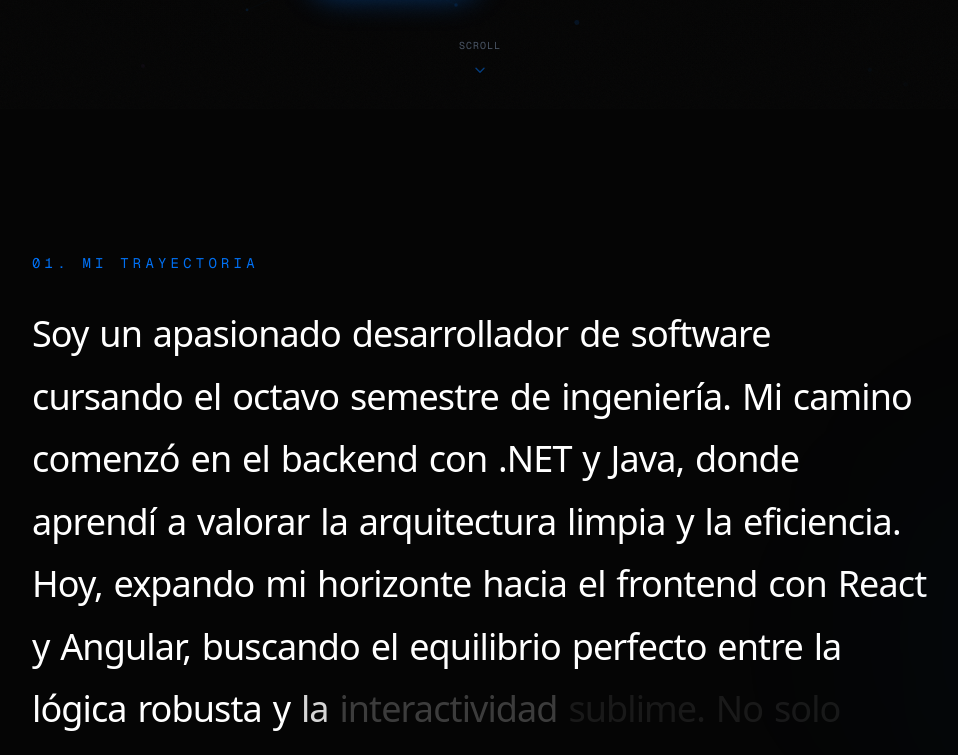
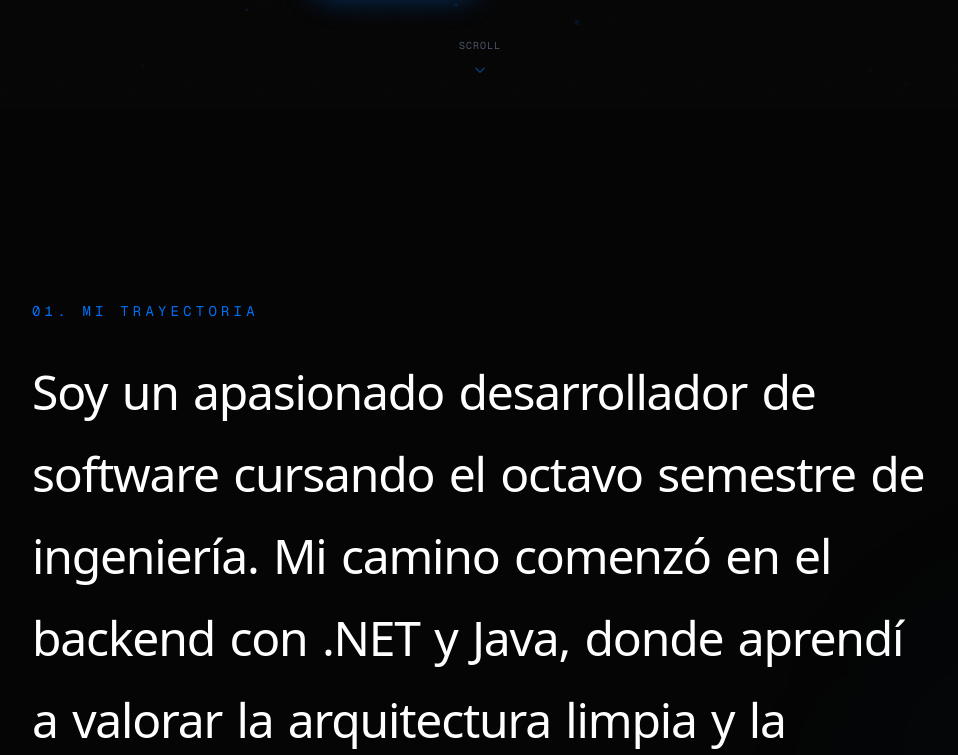
Before and after one commit to PabloLinares06/Portafolio, a Next.js app: page / in a window 1280 px wide. Shown: the part 691-1446 px from the top of the page, without its empty margins (160-1118 px from the left). Built offline with nearby package versions, Linux system fonts and the light colour scheme.

Commit message:
ajuste en los efectos para ser acorde al scroll tactil en los celulares

```diff
--- a/src/components/sections/About.tsx
+++ b/src/components/sections/About.tsx
@@ -16,7 +16,8 @@ export default function About() {
   const containerRef = useRef<HTMLDivElement>(null);
   const { scrollYProgress } = useScroll({
     target: containerRef,
-    offset: ['start end', 'end start'],
+    // Adjusting offset for better mobile control (triggering earlier and ending later)
+    offset: ['start 0.9', 'end 0.1'],
   });
 
   const words = text.split(' ');
@@ -25,7 +26,7 @@ export default function About() {
     <section
       id="about"
       ref={containerRef}
-      className="py-24 md:py-36 px-6 flex flex-col items-center justify-center bg-background relative overflow-hidden"
+      className="py-24 md:py-48 px-6 flex flex-col items-center justify-center bg-background relative overflow-hidden"
     >
       <div className="max-w-4xl w-full">
 
@@ -39,10 +40,11 @@ export default function About() {
         </motion.span>
 
         {/* Word-by-word reveal */}
-        <h2 className="text-2xl md:text-4xl font-medium leading-relaxed tracking-tight text-white flex flex-wrap gap-x-[0.3em] gap-y-1 mb-20">
+        <h2 className="text-2xl md:text-5xl font-medium leading-relaxed tracking-tight text-white flex flex-wrap gap-x-[0.3em] gap-y-1 mb-20">
           {words.map((word, i) => {
-            const start = i / words.length;
-            const end = start + 1.5 / words.length;
+            // Expand the range so words reveal more smoothly across the scroll distance
+            const start = i / (words.length * 1.5);
+            const end = start + 3 / words.length;
             return (
               <Word key={i} progress={scrollYProgress} range={[start, Math.min(end, 1)]}>
                 {word}
@@ -85,13 +87,17 @@ function Word({
   range,
 }: {
   children: string;
-  progress: ReturnType<typeof useScroll>['scrollYProgress'];
+  progress: any;
   range: [number, number];
 }) {
-  const opacity = useTransform(progress, range, [0.08, 1]);
+  const opacity = useTransform(progress, range, [0.1, 1]);
 
   return (
-    <motion.span style={{ opacity }} className="inline-block">
+    <motion.span
+      style={{ opacity }}
+      // Add a CSS transition for mobile only to smooth out jittery touch scroll
+      className="inline-block transition-opacity duration-500 ease-out md:transition-none"
+    >
       {children}
     </motion.span>
   );
```
